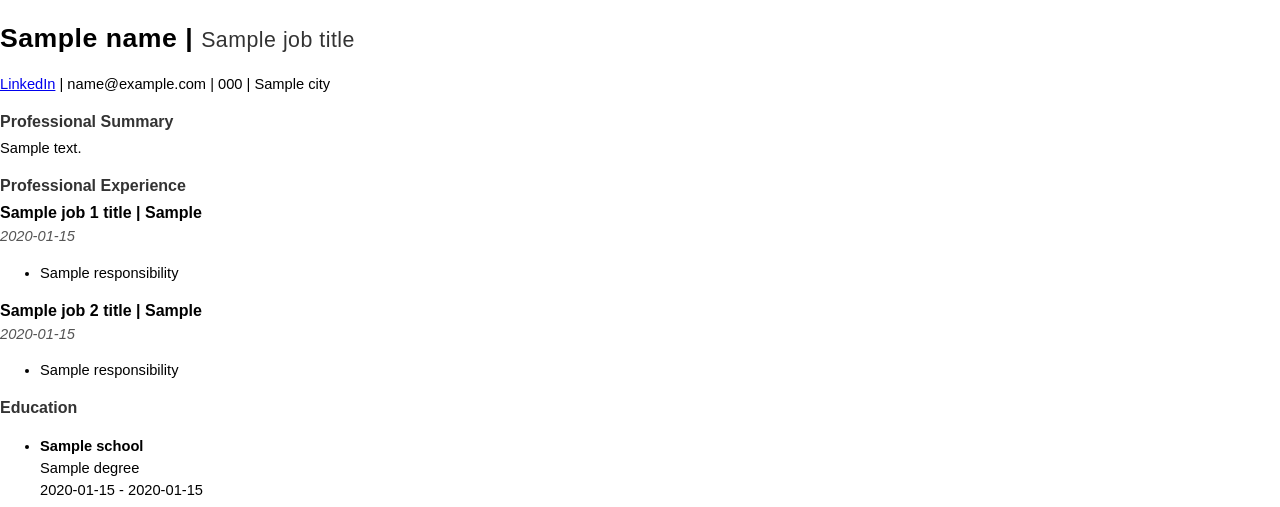
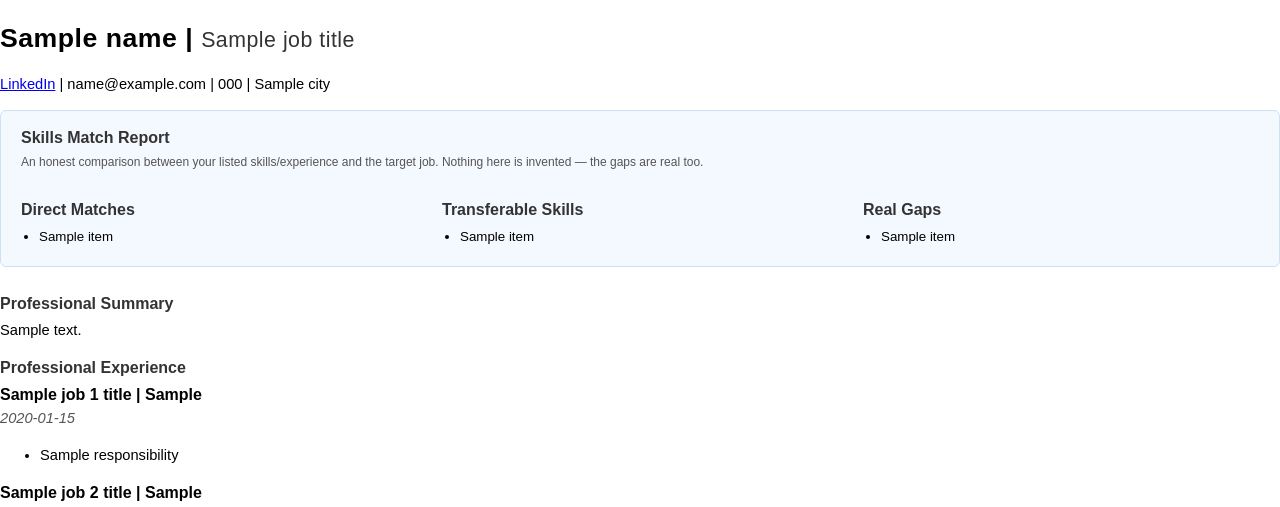
Before and after one commit to melissacallis/normalresume, a Django app: template resume_app/templates/resume_app/output.html in a window 1280 px wide. Shown: the top 507 px of the page. Run offline with Django 5.2, Linux system fonts and the light colour scheme; the template is opened without the code that fills it: most values are stand-ins (such as "Sample title", 1, 10 or a date in 2020).

Commit message:
Add honest skills-match report to resume output

```diff
--- a/resume_app/templates/resume_app/output.html
+++ b/resume_app/templates/resume_app/output.html
@@ -57,6 +57,43 @@
             color: #555;
             margin-bottom: 5px;
         }
+        .skills-match-report {
+            background: #f4f8ff;
+            border: 1px solid #cfe0fa;
+            border-radius: 6px;
+            padding: 15px 20px 5px;
+            margin-bottom: 25px;
+            display: flex;
+            flex-wrap: wrap;
+            gap: 0 25px;
+        }
+        .skills-match-report h2 {
+            width: 100%;
+            margin-top: 0;
+        }
+        .skills-match-note {
+            width: 100%;
+            font-size: 9pt;
+            color: #555;
+            margin-top: 0;
+        }
+        .skills-match-column {
+            flex: 1 1 220px;
+        }
+        .skills-match-column ul {
+            padding-left: 18px;
+            margin-top: 5px;
+        }
+        .skills-match-column li {
+            font-size: 10pt;
+            margin-bottom: 6px;
+        }
+        .skills-match-empty {
+            color: #888;
+            font-style: italic;
+            list-style: none;
+            margin-left: -18px;
+        }
     </style>
 </head>
 <body>
@@ -65,6 +102,44 @@
 
     <div class="contact-info">
         <p>{% if linkedin %}<a href="{{ linkedin }}">LinkedIn</a>{% endif %} | {{ email }} | {{ phone }} | {{ city }}</p>
+    </div>
+
+    <div class="skills-match-report">
+        <h2>Skills Match Report</h2>
+        <p class="skills-match-note">An honest comparison between your listed skills/experience and the target job. Nothing here is invented — the gaps are real too.</p>
+
+        <div class="skills-match-column">
+            <h3>Direct Matches</h3>
+            <ul>
+                {% for item in direct_matches %}
+                    <li>{{ item }}</li>
+                {% empty %}
+                    <li class="skills-match-empty">None found.</li>
+                {% endfor %}
+            </ul>
+        </div>
+
+        <div class="skills-match-column">
+            <h3>Transferable Skills</h3>
+            <ul>
+                {% for item in transferable_skills %}
+                    <li>{{ item }}</li>
+                {% empty %}
+                    <li class="skills-match-empty">None found.</li>
+                {% endfor %}
+            </ul>
+        </div>
+
+        <div class="skills-match-column">
+            <h3>Real Gaps</h3>
+            <ul>
+                {% for item in real_gaps %}
+                    <li>{{ item }}</li>
+                {% empty %}
+                    <li class="skills-match-empty">None found.</li>
+                {% endfor %}
+            </ul>
+        </div>
     </div>
 
     <div class="section">
```
Also changed, not shown: resume_app/views.py (+67 -0 lines).
